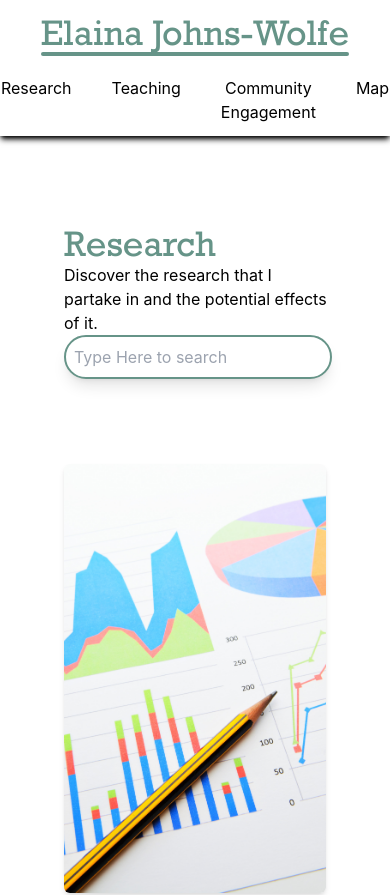
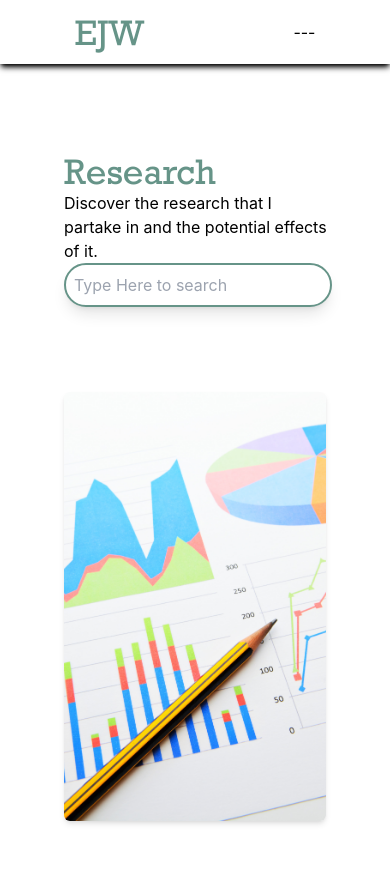
Before and after one commit to Cwoodard2/umsl-professor-web, a React (Create React App) app: page /Research in a window 390 px wide. Shown: the top 895 px of the page. Built offline with nearby package versions, Linux system fonts and the light colour scheme.

Commit message:
Working on responsiveness of navigation

```diff
--- a/src/components/Navigation.tsx
+++ b/src/components/Navigation.tsx
@@ -1,14 +1,47 @@
-import React from "react";
+import React, {useState} from "react";
 import { Link } from 'react-router-dom';
 
 const Navigation = (props: any) => {
+
+    const [showMobile, setShowMobile] = useState(false);
+
+    const showMobileMenu = () => {
+        setShowMobile(!showMobile);
+    }
+
     return (
+        <>
         <div className="flex flex-col h-auto w-screen justify-center items-center p-3 shadow-md shadow-black sticky top-0 bg-white gap-5">
+            <div className="hidden md:flex md:flex-col md:justify-center md:items-center">
                 <Link to='/'>
                     <button className="text-4xl text-webGreen rockwell">Elaina Johns-Wolfe</button>
                     <div className="h-1 bg-webGreen rounded-lg w-full"></div>
                 </Link>
-            <div className="flex flex-row gap-10">
+                <div className="flex flex-row gap-10">
+                    <Link to='/Research'>
+                        <button>Research</button>
+                    </Link>
+                    <Link to='/Teaching'>
+                        <button>Teaching</button>
+                    </Link>
+                    <Link to='/CommunityEngagement'>
+                        <button>Community Engagement</button>
+                    </Link>
+                    <Link to='/MappingAbortion'>
+                        <button>Map</button>
+                    </Link>
+                </div>
+            </div>
+            <div className="md:hidden flex flex-row justify-around items-center w-screen">
+                <Link to='/'>
+                    <button className="text-4xl text-webGreen rockwell">EJW</button>
+                </Link>
+                <div className="" onClick={showMobileMenu}>
+                    <p>---</p>
+                </div>
+            </div>
+            {showMobile && (
+            <div className="md:hidden flex flex-col justify-start w-screen pl-4 pr-4">
                 <Link to='/Research'>
                     <button>Research</button>
                 </Link>
@@ -22,7 +55,9 @@ const Navigation = (props: any) => {
                     <button>Map</button>
                 </Link>
             </div>
+            )}
         </div>
+        </>
     );
 }
 
```
